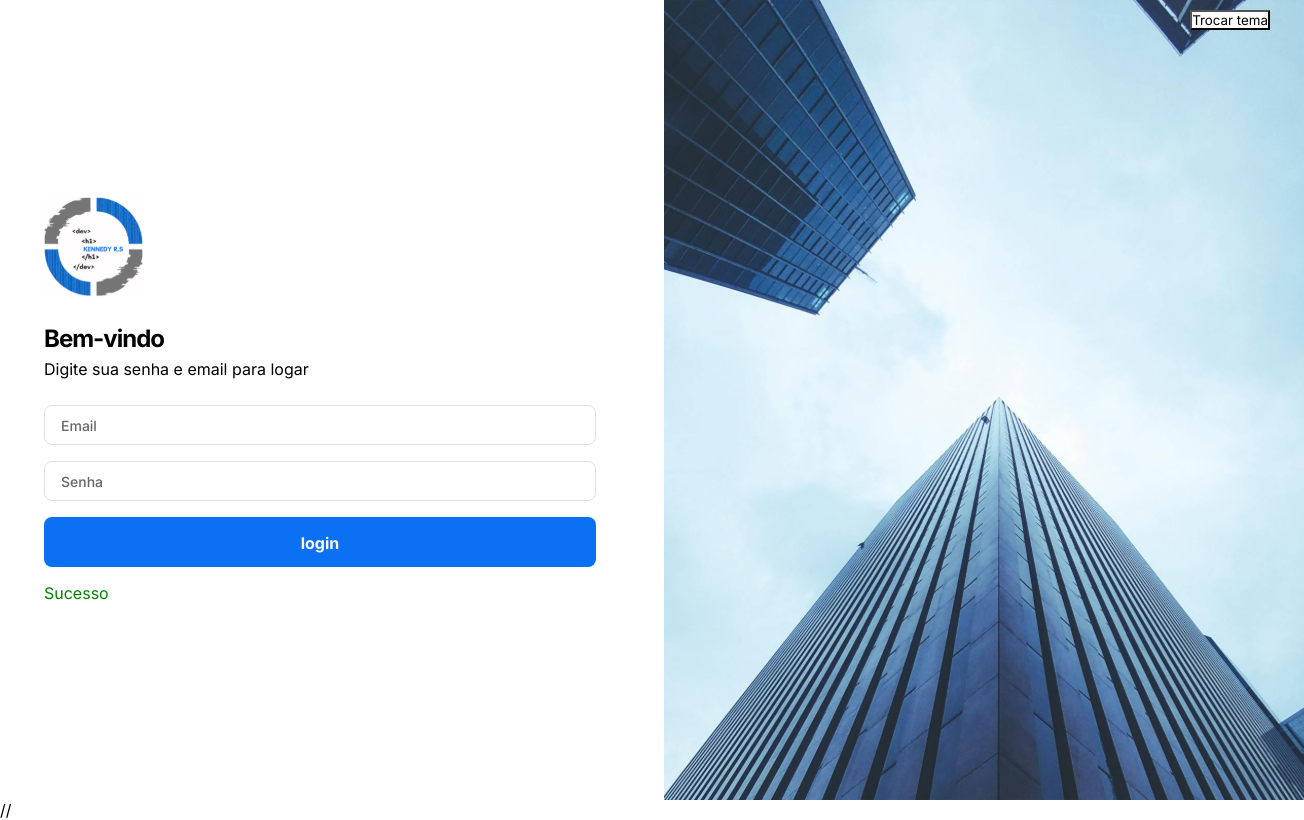
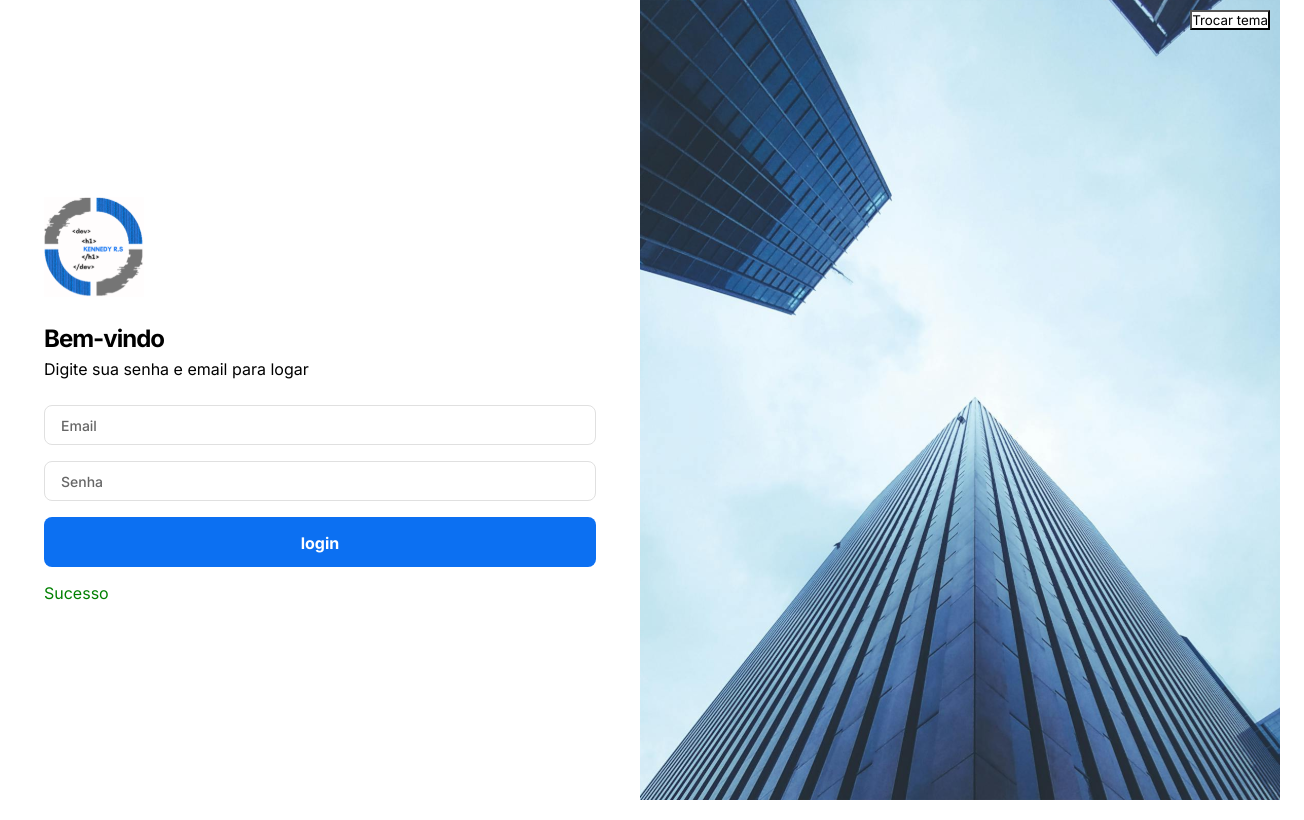
Before and after one commit to KennedyRamos/nedy-sales-dashboard-krs, a React (Vite) app: page / in a window 1280 px wide. Shown: the whole page, 1304 px wide, since content can reach past the window. Built offline with nearby package versions, Linux system fonts and the light colour scheme.

Commit message:
Fix: Adjust login and registration screen image

```diff
--- a/src/App.tsx
+++ b/src/App.tsx
@@ -28,7 +28,7 @@ function App() {
           <Route path="/perfil" element={<Profile />} />
         </Routes>
       </Router>
-    // </ThemeProvider>
+    </ThemeProvider>
   )
 }
 
--- a/src/pages/Login.tsx
+++ b/src/pages/Login.tsx
@@ -42,9 +42,7 @@ export default function Login() {
           </Grid>
 
           <Grid item sm={6} sx={{ display: { xs: 'none', sm: 'block' } }}>
-            <Container>
-              <BannerImage />
-            </Container>
+            <BannerImage />
           </Grid>
         </Grid>
       </Box>
--- a/src/pages/Registration.tsx
+++ b/src/pages/Registration.tsx
@@ -47,9 +47,7 @@ import { pxToRem } from '@/utils'
           </Grid>
 
           <Grid item sm={6} sx={{ display: { xs: 'none', sm: 'block' } }}>
-            <Container>
-              <BannerImage />
-            </Container>
+            <BannerImage />
           </Grid>
         </Grid>
       </Box>
--- a/src/styles/globalStyle.ts
+++ b/src/styles/globalStyle.ts
@@ -9,6 +9,7 @@ export const GlobalStyle = createGlobalStyle<{ theme?: DefaultTheme }>`
         padding: 0;
         box-sizing: border-box;
         font-family: "Inter";
+        max-height: 100vh;
     }
 
 `
```
